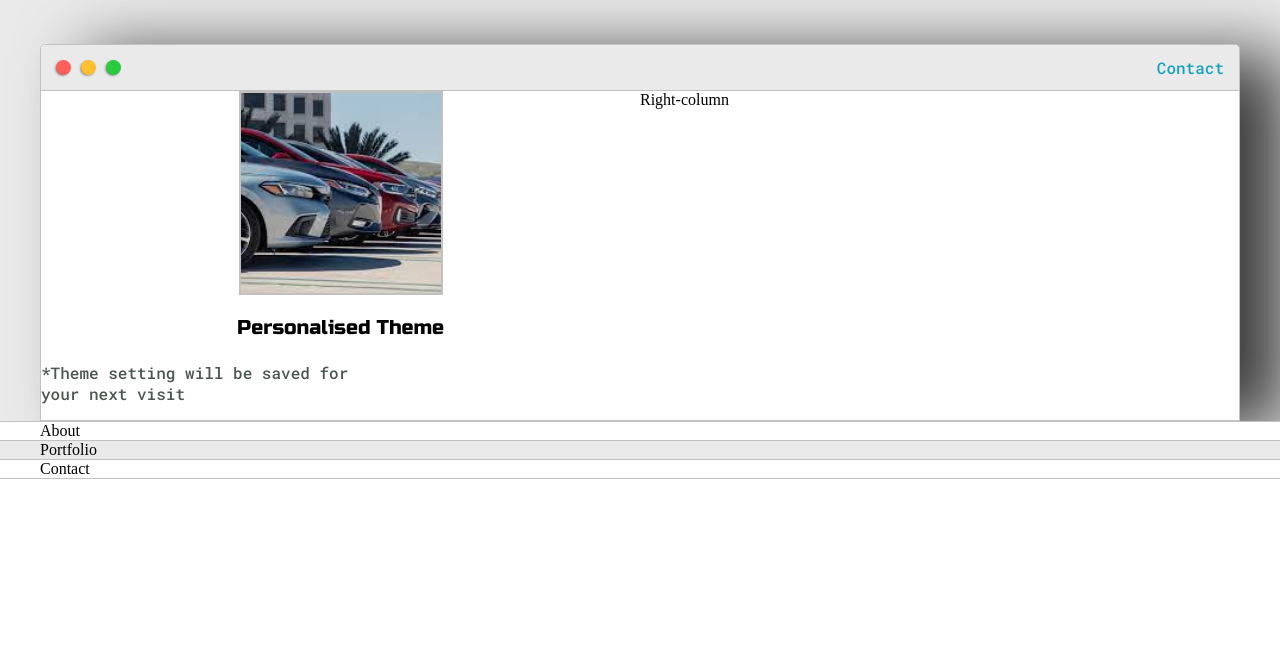
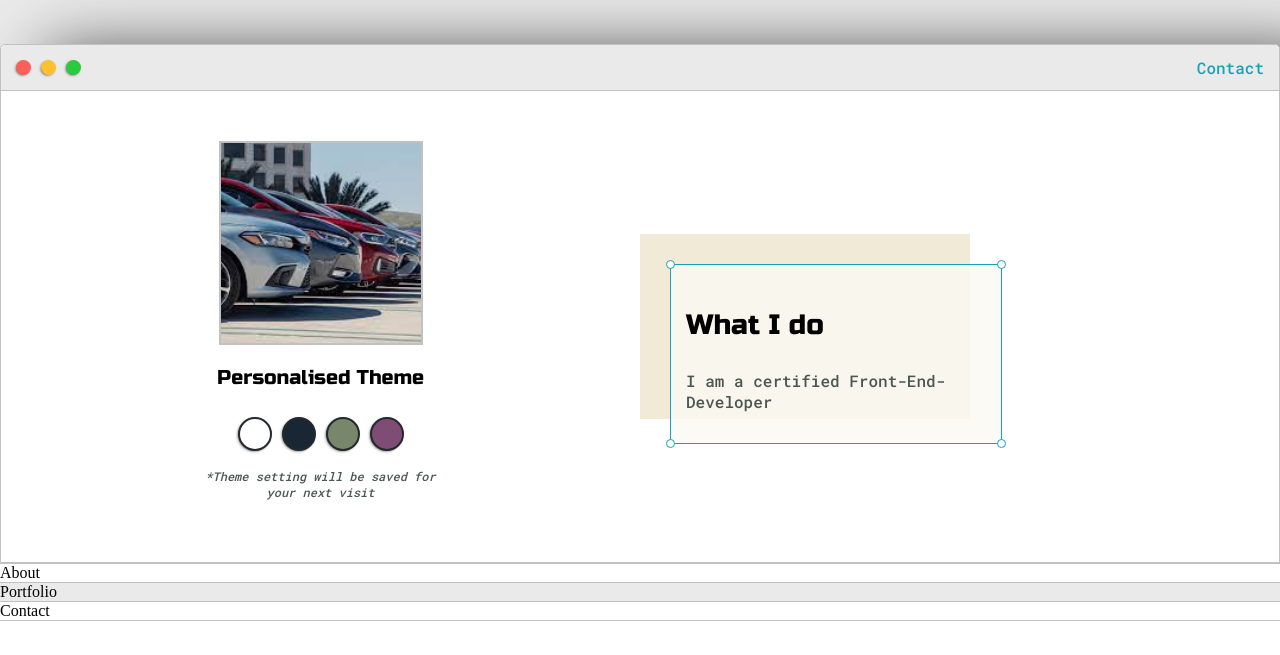
Before and after one commit to devcodez6/my-portfolio, a plain HTML site: page index.html in a window 1280 px wide. Shown: the part 117-772 px from the top of the page. Drawn offline with Linux system fonts and the light colour scheme.

Commit message:
first update

```diff
--- a/default.css
+++ b/default.css
@@ -7,6 +7,11 @@
     --mainText:black;
     --secondaryText:#4b5650;
 
+
+    --themeDotBorder: #24292e;
+
+    --previewBg: rgb(251,249,243,0.8);
+    --previewShadow: #f0ead6;
 }
 
 html,body{
@@ -50,10 +55,6 @@ h6{font-size: 16px;}
     border-bottom: 1px solid var(--border-Colour);
     overflow: auto;
 };
-
-.main-container{
-    color: green;
-}
 
 .main-container {
     width: 1200px ;
@@ -139,7 +140,8 @@ padding: 10px;
 
 .left-column{
     grid-area: left-column;
-
+    padding-top: 50px;
+    padding-bottom: 50px;
 }
 
 #profile_pic{
@@ -152,14 +154,131 @@ padding: 10px;
     border: 2px solid var(--border-Colour);
 }
 
+#theme-options-wrapper{
+    display: flex;
+    justify-content: center;
+}
+
+.theme-dot{
+    height: 30px;
+    width: 30px;
+    background-color: black;
+    border-radius: 50%;
+
+    margin: 5px;
+    border: 2px solid var(--themeDotBorder);
+
+
+
+    -webkit-box-shadow: -1px 1px 3px -1px rgba(0,0,0,0.75);
+    -moz-box-shadow: -1px 1px 3px -1px rgba(0,0,0,0.75);
+    box-shadow: -1px 1px 3px -1px rgba(0,0,0,0.75);
+
+      cursor: pointer;
+}
+
+.theme-dot:hover{
+    border-width: 5px;
+}
+
+#light-mode{
+    background-color: #fff;
+}
+
+#blue-mode{
+    background-color: #192734;
+}
+
+#green-mode{
+    background-color: #78866b;
+}
+
+#purple-mode{
+    background-color: #7e4c74;
+}
+
+#setting-note{
+    font-size: 12px;
+    font-style: italic;
+    text-align: center;
+}
+
 .right-column{
     grid-area: right-column;
+    display: grid;
+    align-content: center;
+
+    padding-top: 50px;
+    padding-bottom: 50px;
 }
 
+#preview-shadow{
+    background-color: var(--previewShadow);
+    width: 300px;
+    height: 155px;
+    padding-left: 30px;
+    padding-top: 30px;
+}
 
-@media screen and (max-width: 1200) {
+#preview{
+    width: 300px;
+    border: 1.5px solid #17a2b8;
+    background-color: var(--previewBg);
+    padding: 15px;
+    position: relative;
+}
+
+.corner{
+    width: 7px;
+    height: 7px;
+    border-radius: 50%;
+    border: 1.5px solid #17a2b8;
+    background-color: #fff;
+    position: absolute;
+}
+
+#corner-tl{
+    top: -5px;
+    left: -5px;
+}
+
+#corner-tr{
+    top: -5px;
+    right: -5px;
+}
+
+#corner-br{
+    bottom: -5px;
+    right: -5px;
+}
+
+#corner-bl{
+    bottom: -5px;
+    left: -5px;
+}
+
+.main-container{
+    top: 0;
+}
+
+   @media screen and (max-width: 1200) {
    .main-container{
       width:95%;
    }
+}
+   @media screen and (max-width: 800) {
+    .intro-wrapper{
+
+        grid-template-columns: 1fr;
+        grid-template-areas:
+           'nav-wrapper'
+           'left-column'
+           'right-column'
+        ;
+    }
+
+    .right-column{
+        justify-content: center;
+    }
 
 }
--- a/index.html
+++ b/index.html
@@ -49,7 +49,16 @@
         </div>
 
          <div class="right-column">
-            Right-column
+            <div id="preview-shadow">
+           <div id="preview">
+            <div id="corner-tl" class="corner"></div>
+            <div id="corner-tr" class="corner"></div>
+            <h3>What I do</h3>
+            <p>I am a certified Front-End-Developer</p>
+            <div id="corner-br" class="corner"></div>
+            <div id="corner-bl" class="corner"></div>
+        </div>
+           </div>
          </div>
         </div>
 
```
